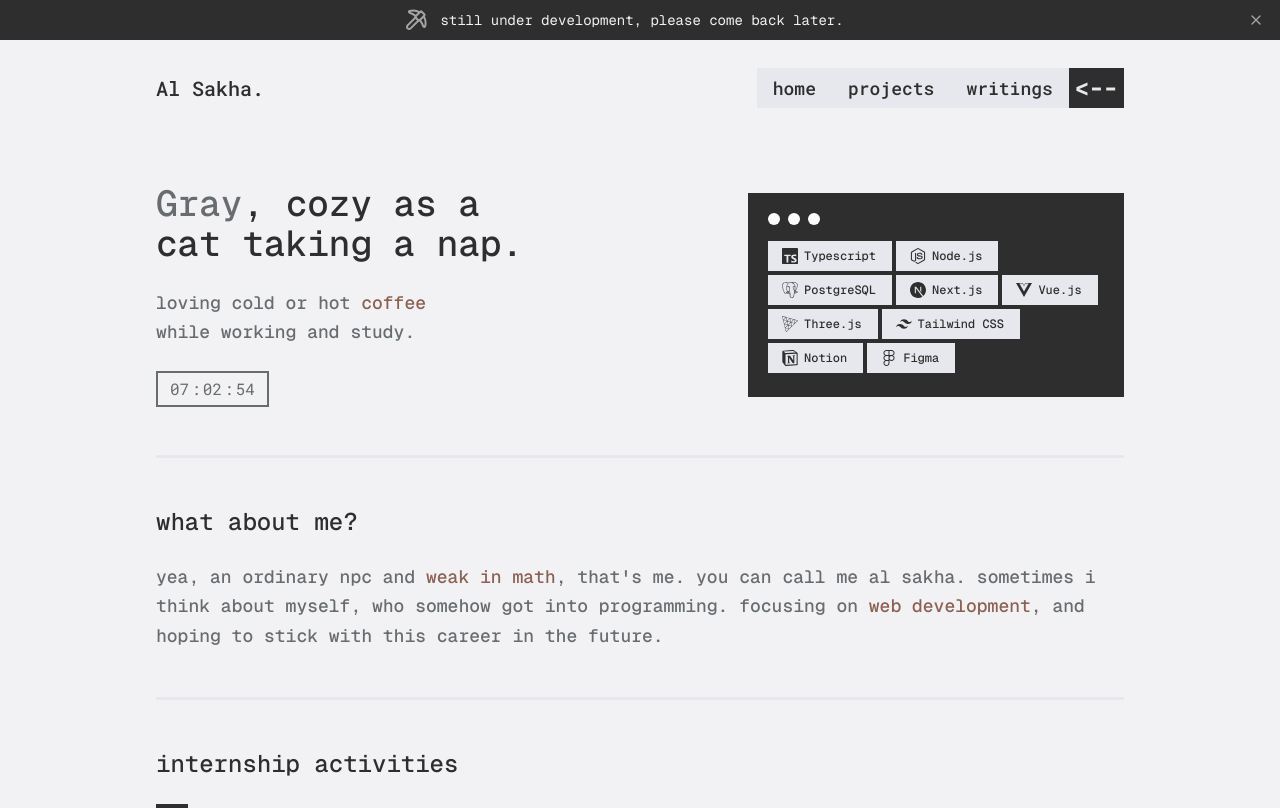
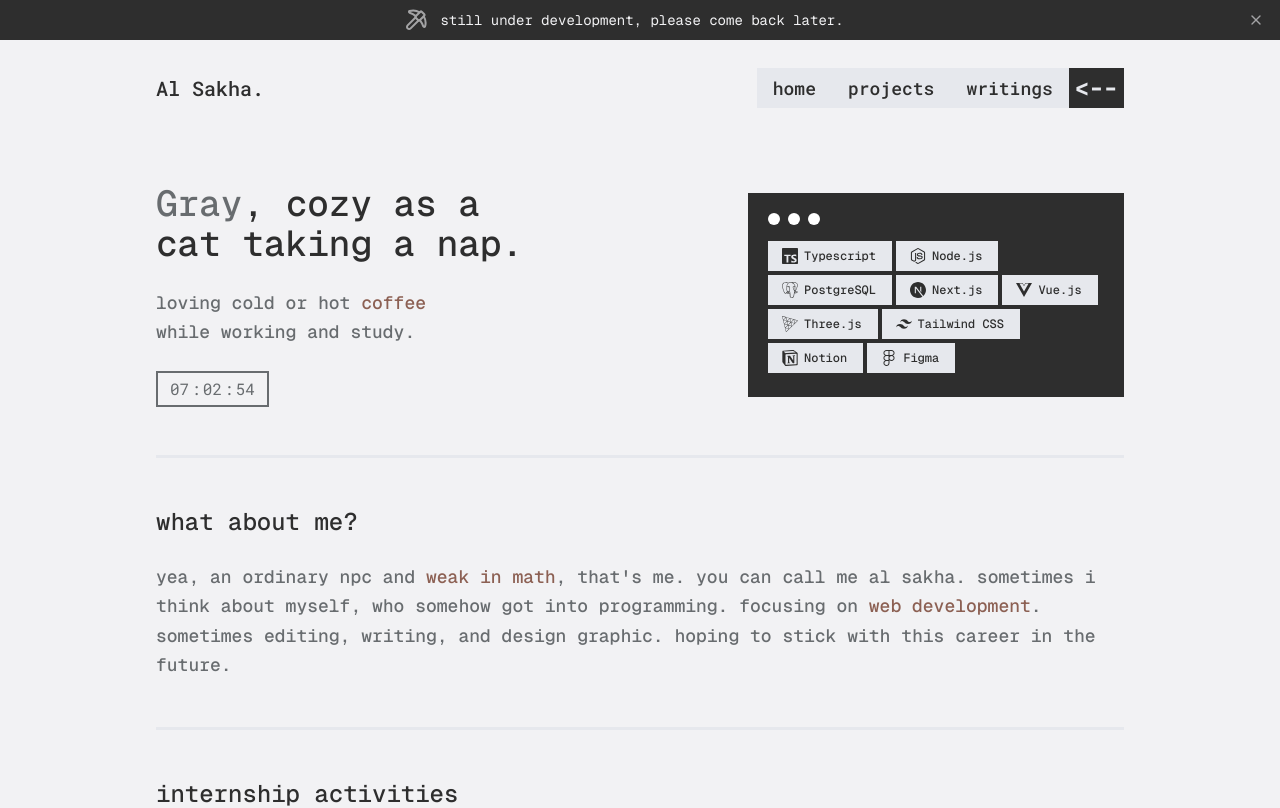
Before and after one commit to IRTIDEATH/Al-Sakha, a Next.js app: page / in a window 1280 px wide. Shown: the top 808 px of the page. Built offline with nearby package versions, Linux system fonts and the light colour scheme.

Commit message:
Update about section for the home page

```diff
--- a/components/section/home/about-section.tsx
+++ b/components/section/home/about-section.tsx
@@ -1,4 +1,4 @@
-"use client"
+"use client";
 
 import CoffeeText from "@/components/ui/coffee-text";
 
@@ -11,19 +11,18 @@ const AboutSection = () => {
       <p
         className="w-full text-zeta font-medium text-lg text-start"
         style={{
-          contentVisibility: 'auto',
-          containIntrinsicSize: '0 150px'
+          contentVisibility: "auto",
+          containIntrinsicSize: "0 150px",
         }}
       >
-        yea, an ordinary npc and{" "}
-        <CoffeeText>weak in math</CoffeeText>, that{"'"}s me. you can
-        call me al sakha. sometimes i think about myself, who somehow got into
-        programming. focusing on{" "}
-        <CoffeeText>web development</CoffeeText>, and hoping to
-        stick with this career in the future.
+        yea, an ordinary npc and <CoffeeText>weak in math</CoffeeText>, that
+        {"'"}s me. you can call me al sakha. sometimes i think about myself, who
+        somehow got into programming. focusing on{" "}
+        <CoffeeText>web development</CoffeeText>. sometimes editing, writing,
+        and design graphic. hoping to stick with this career in the future.
       </p>
     </section>
   );
-}
+};
 
-export default AboutSection
+export default AboutSection;
```
